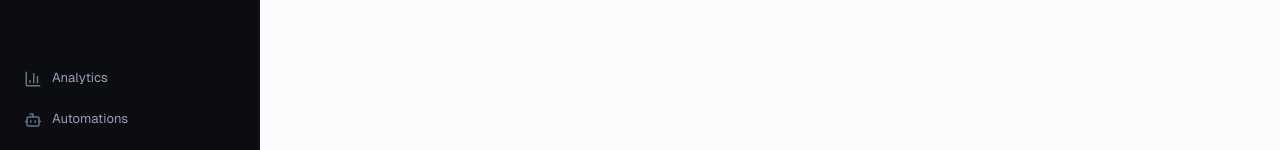
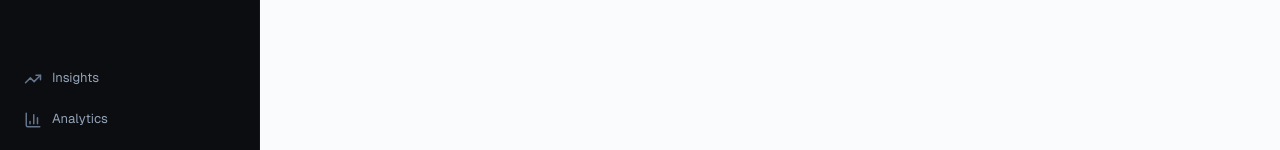
Before and after one commit to faizvk/job-pilot, a Next.js app: page /job-alerts in a window 1280 px wide. Shown: the part 521-671 px from the top of the page. Built offline with nearby package versions, Linux system fonts and the light colour scheme; no server answers; the database is empty.

Commit message:
auto: update src/components/layout/sidebar.tsx (1 file changed, 1 insertion(+))

```diff
--- a/src/components/layout/sidebar.tsx
+++ b/src/components/layout/sidebar.tsx
@@ -37,6 +37,7 @@ const navGroups = [
   {
     label: "Insights",
     items: [
+      { href: "/insights", label: "Insights", icon: TrendingUp },
       { href: "/analytics", label: "Analytics", icon: BarChart3 },
       { href: "/automations", label: "Automations", icon: Bot },
       { href: "/profile", label: "Profile", icon: User },
```
